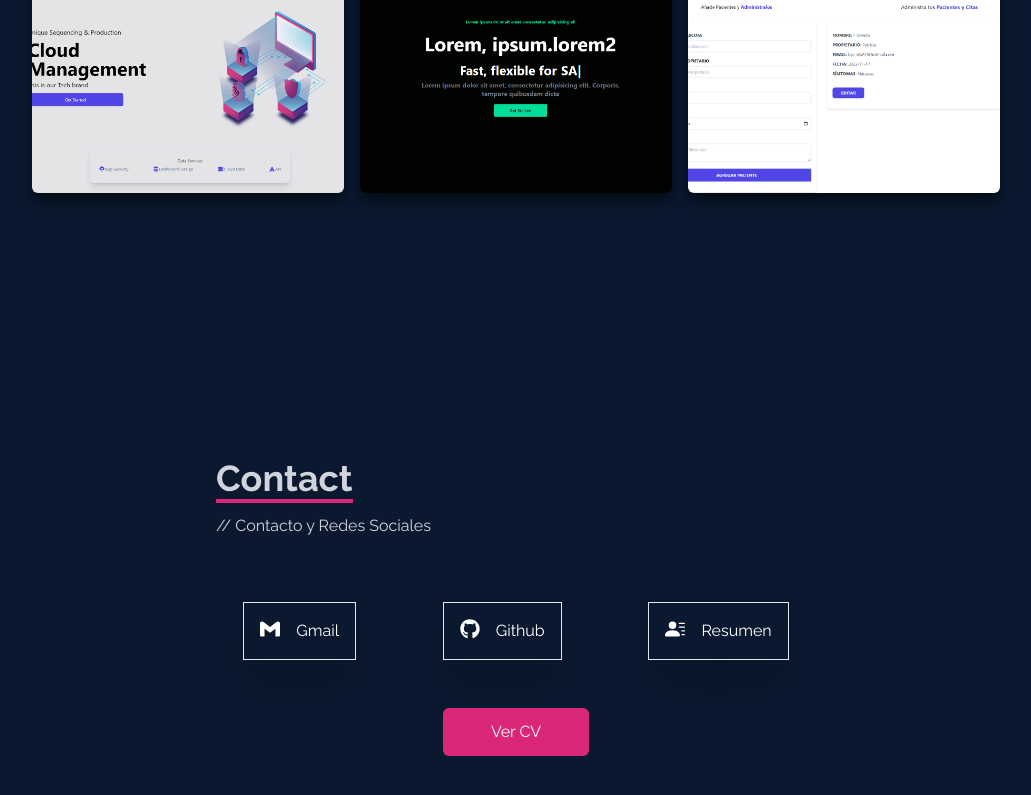
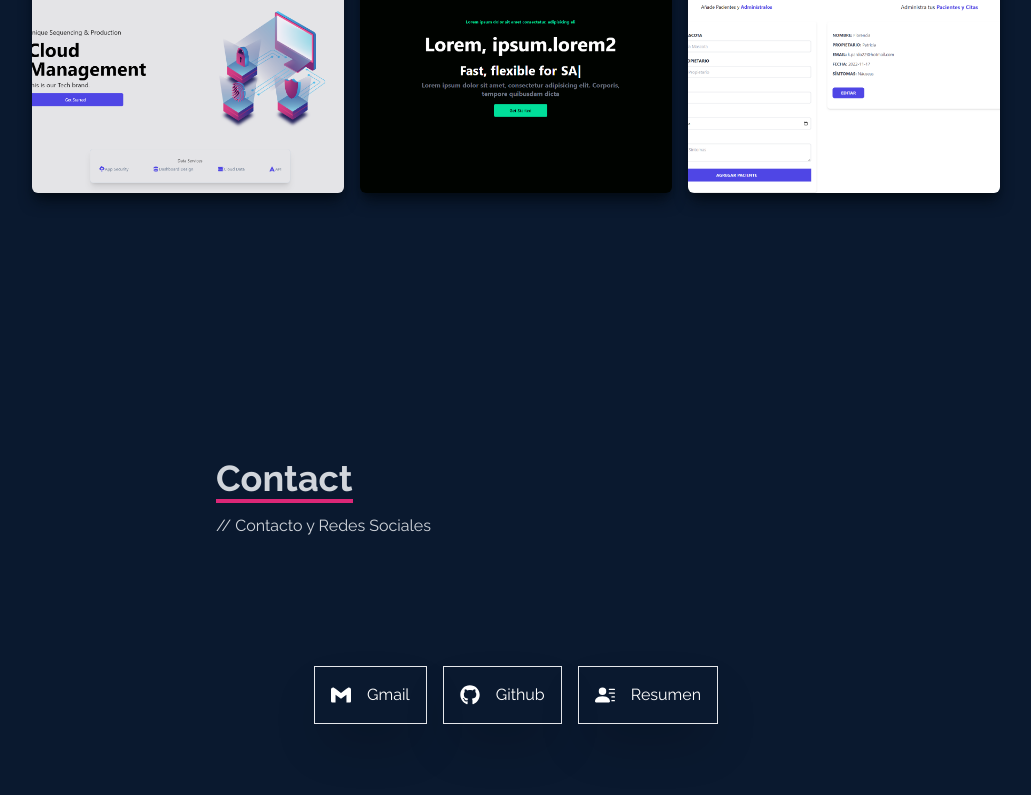
Before and after one commit to KvinPardo/portafolio-oficial, a React (Vite) app: page / in a window 1280 px wide. Shown: the part 2977-3772 px from the top of the page, without its empty margins (124-1155 px from the left). Built offline with nearby package versions, Linux system fonts and the light colour scheme.

Commit message:
portafolio-contacto-terminado

```diff
--- a/src/components/Contact.jsx
+++ b/src/components/Contact.jsx
@@ -5,7 +5,10 @@ import { BsFillPersonLinesFill } from "react-icons/bs";
 
 const Contact = () => {
   return (
-    <div name="contact" className="w-full h-screen bg-[#0a192f] flex justify-center items-center p-4">
+    <div
+      name="contact"
+      className="w-full h-screen bg-[#0a192f] flex justify-center items-center p-4"
+    >
       <div className="flex flex-col max-w-[600px] w-full">
         <div className="pb-12">
           <p className="text-4xl font-bold inline border-b-4 border-pink-600 text-gray-300">
@@ -13,28 +16,35 @@ const Contact = () => {
           </p>
           <p className="text-gray-300 py-4">// Contacto y Redes Sociales</p>
         </div>
-        <div className="flex text-white gap-8 items-center justify-around ">
-          <a href="mailto:kevin.pardov26@gmail.com" className="flex gap-4 border shadow-2xl p-4 hover:scale-x-105 duration-500">
+        <div className="flex text-white justify-center items-center my-8">
+          <div className="md:flex gap-4">
+            <a
+              href="mailto:kevin.pardov26@gmail.com"
+              className="flex justify-center items-center gap-4 border shadow-2xl p-4 hover:scale-x-105 duration-500 my-8"
+            >
               <SiGmail size={20} />
               Gmail
             </a>
-          <a href="https://github.com/KvinPardo" target="_blank" className="flex gap-4 border shadow-2xl p-4 hover:scale-x-105 duration-500">
+
+            <a
+              href="https://github.com/KvinPardo"
+              target="_blank"
+              className="flex justify-center items-center gap-4 border shadow-2xl p-4 hover:scale-x-105 duration-500 my-8"
+            >
               <FaGithub size={20} />
               Github
             </a>
-          <a href="https://cv-kevin-pardo.netlify.app/" target="_blank" className="flex gap-4 border shadow-2xl p-4 hover:scale-x-105 duration-500">
+
+            <a
+              href="https://cv-kevin-pardo.netlify.app/"
+              target="_blank"
+              className="flex justify-center items-center gap-4 border shadow-2xl p-4 hover:scale-x-105 duration-500 my-8"
+            >
               <BsFillPersonLinesFill size={20} />
               Resumen
             </a>
           </div>
-
-        <a
-          href="src\pdf\CV.pdf"
-          target="_blank"
-          className="mt-12 text-white border-2 bg-pink-600 border-none rounded-md px-12 py-3 my-8 mx-auto flex items-center"
-        >
-          Ver CV
-        </a>
+        </div>
       </div>
     </div>
   );
```
Lines whose indentation alone changed are shown as unchanged.
